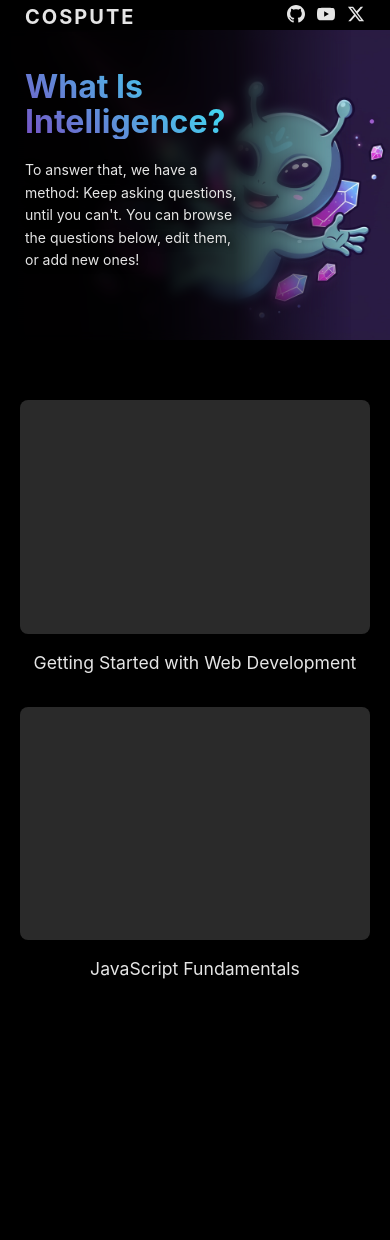
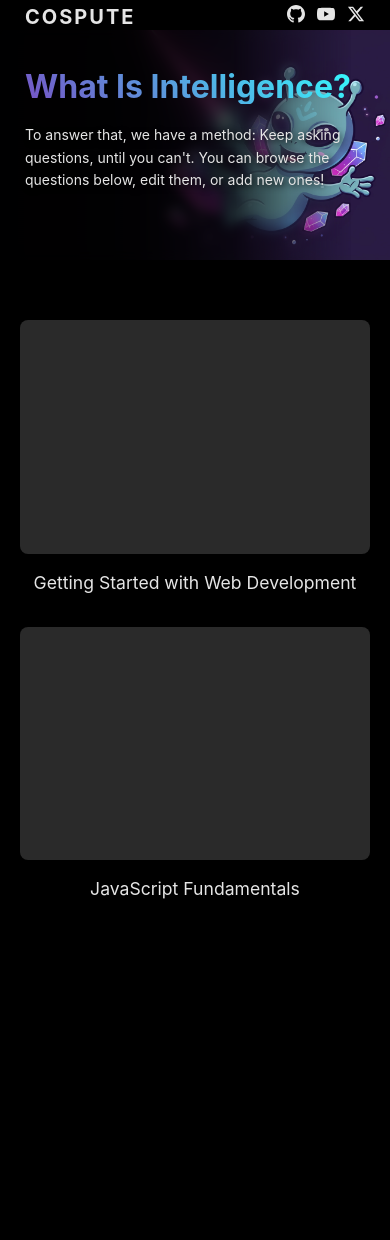
Before and after one commit to cospute/cospute.github.io, a Jekyll site: the page built from index.html, in a window 390 px wide. Built offline with Jekyll 4.4.1, drawn with Linux system fonts in a browser that asks for light colours; after the commit the page ends 1160 px from its top, so only the background shows below that.

Commit message:
Update style.css

```diff
--- a/assets/css/style.css
+++ b/assets/css/style.css
@@ -417,7 +417,7 @@ nav a:hover .social-icon {
     }
 
     .hero {
-    margin-top: 30px;
+        margin-top: 30px;
     }
 
     .hero-title {
@@ -428,6 +428,10 @@ nav a:hover .social-icon {
         font-size: 14px;
     }
 
+    .hero-content {
+        max-width: 100%;
+    }
+
     .cards-grid {
         grid-template-columns: 1fr;
     }
```
